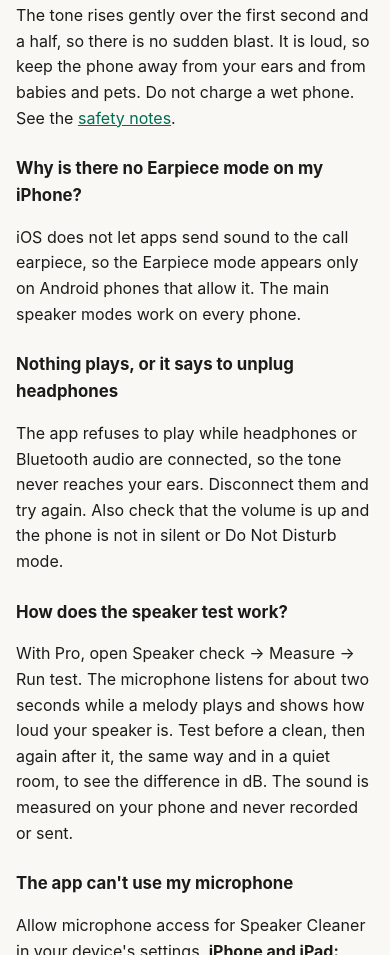
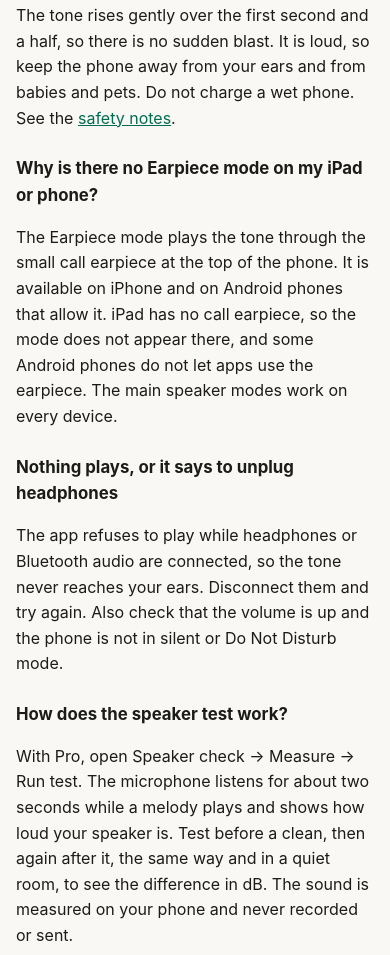
Before and after one commit to sifatullahshah027/app-policies, a plain HTML site: page speaker-cleaner/support.html in a window 390 px wide. Shown: the part 974-1929 px from the top of the page. Drawn offline with Linux system fonts and the light colour scheme.

Commit message:
Speaker Cleaner: iPhone Earpiece mode, app open ad at start
Co-Authored-By: Claude Opus 5.5 <noreply@anthropic.com>

```diff
--- a/speaker-cleaner/support.html
+++ b/speaker-cleaner/support.html
@@ -21,8 +21,8 @@
 <p>Let the phone dry for a few hours, with the speaker facing down, then run another clean. Speaker Cleaner can only move water and loose dust that sit in the grille. If the sound stays distorted after a few cleans and a day of drying, the speaker may be damaged. Have the phone checked by its maker or a service centre.</p>
 <h3>Is it safe for my phone and my ears?</h3>
 <p>The tone rises gently over the first second and a half, so there is no sudden blast. It is loud, so keep the phone away from your ears and from babies and pets. Do not charge a wet phone. See the <a href="terms.html#safety">safety notes</a>.</p>
-<h3>Why is there no Earpiece mode on my iPhone?</h3>
-<p>iOS does not let apps send sound to the call earpiece, so the Earpiece mode appears only on Android phones that allow it. The main speaker modes work on every phone.</p>
+<h3>Why is there no Earpiece mode on my iPad or phone?</h3>
+<p>The Earpiece mode plays the tone through the small call earpiece at the top of the phone. It is available on iPhone and on Android phones that allow it. iPad has no call earpiece, so the mode does not appear there, and some Android phones do not let apps use the earpiece. The main speaker modes work on every device.</p>
 <h3>Nothing plays, or it says to unplug headphones</h3>
 <p>The app refuses to play while headphones or Bluetooth audio are connected, so the tone never reaches your ears. Disconnect them and try again. Also check that the volume is up and the phone is not in silent or Do Not Disturb mode.</p>
 <h3>How does the speaker test work?</h3>
```
Also changed, not shown: speaker-cleaner/privacy-policy.html (+1 -1 lines).
